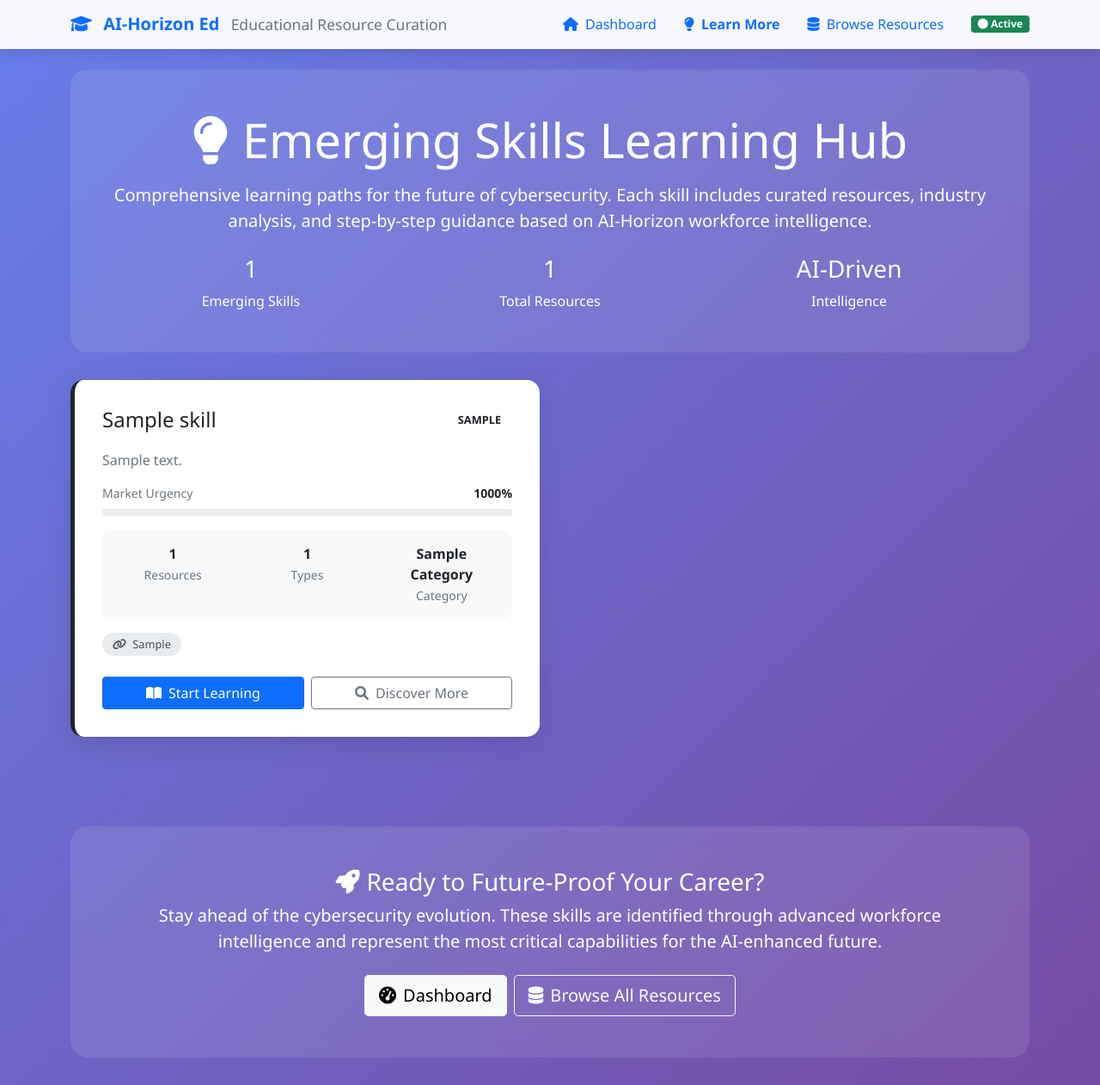
After one commit to lafintiger/ai-horizon-ed-platform, a Python web app: template aih_edu/templates/skills_overview.html in a window 1280 px wide. The commit adds this page. Shown: the whole page at 86% size. Run offline with Jinja, Linux system fonts and the light colour scheme; the template is opened without the code that fills it: most values are stand-ins (such as "Sample title", 1, 10 or a date in 2020).

Commit message:
Add comprehensive Skills Overview page and consistent navigation
✨ NEW FEATURES:
- Added /skills route - comprehensive 'Learn More' hub showing all emerging skills
- Beautiful skills overview page with resource counts, urgency indicators, and progress bars
- Each skill card shows: urgency score, resource count, resource types, and learning actions

🎨 IMPROVED NAVIGATION:
- Consistent top navigation across all pages: Dashboard | Learn More | Browse Resources
- Dashboard highlights current page, Skills Overview shows as 'Learn More'
- Database Browser shows active Browse Resources section
- All templates now have unified navigation experience

📊 ENHANCED UX:
- Skills Overview shows total stats: skills count, resources found, AI-driven intelligence
- Interactive skill cards with hover effects and color-coded urgency borders
- Progress bars for market urgency visualization
- Direct 'Start Learning' and 'Discover More' actions per skill
- Comprehensive call-to-action section encouraging career future-proofing

🔗 SEAMLESS FLOW:
- Dashboard -> Learn More -> Individual Skills -> Browse Resources
- Users can navigate from overview to detailed skill pages to resource discovery
- Transforms platform into comprehensive learning ecosystem

```diff
--- /dev/null
+++ b/aih_edu/templates/skills_overview.html
@@ -0,0 +1,329 @@
+<!DOCTYPE html>
+<html lang="en">
+<head>
+    <meta charset="UTF-8">
+    <meta name="viewport" content="width=device-width, initial-scale=1.0">
+    <title>Skills Overview - AI-Horizon Ed</title>
+    <link href="https://cdn.jsdelivr.net/npm/bootstrap@5.1.3/dist/css/bootstrap.min.css" rel="stylesheet">
+    <link href="https://cdnjs.cloudflare.com/ajax/libs/font-awesome/6.0.0/css/all.min.css" rel="stylesheet">
+    <style>
+        body {
+            font-family: 'Segoe UI', Tahoma, Geneva, Verdana, sans-serif;
+            background: linear-gradient(135deg, #667eea 0%, #764ba2 100%);
+            min-height: 100vh;
+        }
+
+        .main-header {
+            background: rgba(255, 255, 255, 0.95);
+            backdrop-filter: blur(10px);
+            border-bottom: 1px solid rgba(255, 255, 255, 0.2);
+            box-shadow: 0 4px 15px rgba(0, 0, 0, 0.1);
+        }
+
+        .hero-section {
+            background: rgba(255, 255, 255, 0.1);
+            backdrop-filter: blur(10px);
+            border-radius: 20px;
+            padding: 3rem;
+            margin-bottom: 2rem;
+            color: white;
+            text-align: center;
+        }
+
+        .skill-overview-card {
+            background: white;
+            border-radius: 15px;
+            padding: 2rem;
+            margin-bottom: 2rem;
+            box-shadow: 0 10px 30px rgba(0, 0, 0, 0.1);
+            border-left: 5px solid;
+            transition: transform 0.3s ease, box-shadow 0.3s ease;
+        }
+
+        .skill-overview-card:hover {
+            transform: translateY(-5px);
+            box-shadow: 0 15px 40px rgba(0, 0, 0, 0.15);
+        }
+
+        .skill-overview-card.critical { border-left-color: #dc3545; }
+        .skill-overview-card.rising { border-left-color: #fd7e14; }
+        .skill-overview-card.emerging { border-left-color: #198754; }
+        .skill-overview-card.stable { border-left-color: #6c757d; }
+
+        .urgency-badge {
+            font-size: 0.8rem;
+            font-weight: bold;
+            padding: 0.3rem 0.8rem;
+            border-radius: 20px;
+            text-transform: uppercase;
+        }
+
+        .urgency-critical { background: #dc3545; color: white; }
+        .urgency-rising { background: #fd7e14; color: white; }
+        .urgency-emerging { background: #198754; color: white; }
+        .urgency-stable { background: #6c757d; color: white; }
+
+        .resource-types {
+            display: flex;
+            flex-wrap: wrap;
+            gap: 0.5rem;
+            margin-top: 1rem;
+        }
+
+        .resource-type-badge {
+            background: #e9ecef;
+            color: #495057;
+            padding: 0.25rem 0.75rem;
+            border-radius: 15px;
+            font-size: 0.8rem;
+        }
+
+        .stats-row {
+            background: #f8f9fa;
+            border-radius: 10px;
+            padding: 1rem;
+            margin-top: 1rem;
+        }
+
+        .urgency-progress {
+            height: 8px;
+            background: #e9ecef;
+            border-radius: 4px;
+            overflow: hidden;
+            margin-top: 0.5rem;
+        }
+
+        .urgency-fill {
+            height: 100%;
+            transition: width 0.3s ease;
+        }
+
+        .urgency-fill.critical { background: #dc3545; }
+        .urgency-fill.rising { background: #fd7e14; }
+        .urgency-fill.emerging { background: #198754; }
+        .urgency-fill.stable { background: #6c757d; }
+
+        .action-buttons {
+            margin-top: 1.5rem;
+        }
+    </style>
+</head>
+<body>
+    <!-- Header -->
+    <nav class="navbar navbar-expand-lg main-header">
+        <div class="container">
+            <a class="navbar-brand" href="/">
+                <i class="fas fa-graduation-cap text-primary me-2"></i>
+                <strong>AI-Horizon Ed</strong>
+                <small class="text-muted ms-2">Educational Resource Curation</small>
+            </a>
+            <div class="navbar-nav ms-auto d-flex flex-row align-items-center">
+                <a href="/" class="nav-link me-3">
+                    <i class="fas fa-home me-1"></i> Dashboard
+                </a>
+                <a href="/skills" class="nav-link me-3 fw-bold text-primary">
+                    <i class="fas fa-lightbulb me-1"></i> Learn More
+                </a>
+                <a href="/database" class="nav-link me-3" target="_blank">
+                    <i class="fas fa-database me-1"></i> Browse Resources
+                </a>
+                <span class="badge bg-success ms-2">
+                    <i class="fas fa-circle"></i> Active
+                </span>
+            </div>
+        </div>
+    </nav>
+
+    <div class="container mt-4">
+        <!-- Hero Section -->
+        <div class="hero-section">
+            <h1 class="display-4 mb-3">
+                <i class="fas fa-lightbulb me-3"></i>Emerging Skills Learning Hub
+            </h1>
+            <p class="lead">
+                Comprehensive learning paths for the future of cybersecurity. Each skill includes curated resources,
+                industry analysis, and step-by-step guidance based on AI-Horizon workforce intelligence.
+            </p>
+            <div class="row text-center mt-4">
+                <div class="col-md-4">
+                    <h3>{{ skills | length }}</h3>
+                    <p class="mb-0">Emerging Skills</p>
+                </div>
+                <div class="col-md-4">
+                    <h3>{{ skills | sum(attribute='resource_count') }}</h3>
+                    <p class="mb-0">Total Resources</p>
+                </div>
+                <div class="col-md-4">
+                    <h3>AI-Driven</h3>
+                    <p class="mb-0">Intelligence</p>
+                </div>
+            </div>
+        </div>
+
+        <!-- Skills Overview -->
+        <div class="row">
+            {% if skills %}
+                {% for skill in skills %}
+                <div class="col-lg-6 mb-4">
+                    <div class="skill-overview-card {{ skill.demand_trend }}">
+                        <div class="d-flex justify-content-between align-items-start mb-3">
+                            <h4 class="mb-1">
+                                <a href="/skill/{{ skill.skill_name.lower().replace(' ', '-') }}" class="text-decoration-none text-dark">
+                                    {{ skill.skill_name }}
+                                </a>
+                            </h4>
+                            <span class="urgency-badge urgency-{{ skill.demand_trend }}">
+                                {{ skill.demand_trend }}
+                            </span>
+                        </div>
+
+                        <p class="text-muted mb-3">{{ skill.description }}</p>
+
+                        <!-- Urgency Progress -->
+                        <div class="mb-3">
+                            <div class="d-flex justify-content-between align-items-center mb-1">
+                                <small class="text-muted">Market Urgency</small>
+                                <small class="fw-bold">{{ (skill.urgency_score * 100) | round | int }}%</small>
+                            </div>
+                            <div class="urgency-progress">
+                                <div class="urgency-fill {{ skill.demand_trend }}" style="width: {{ (skill.urgency_score * 100) | round | int }}%"></div>
+                            </div>
+                        </div>
+
+                        <!-- Stats Row -->
+                        <div class="stats-row">
+                            <div class="row text-center">
+                                <div class="col-4">
+                                    <strong>{{ skill.resource_count }}</strong>
+                                    <br>
+                                    <small class="text-muted">Resources</small>
+                                </div>
+                                <div class="col-4">
+                                    <strong>{{ skill.resource_types | length }}</strong>
+                                    <br>
+                                    <small class="text-muted">Types</small>
+                                </div>
+                                <div class="col-4">
+                                    <strong>{{ skill.category.replace('_', ' ').title() }}</strong>
+                                    <br>
+                                    <small class="text-muted">Category</small>
+                                </div>
+                            </div>
+                        </div>
+
+                        <!-- Resource Types -->
+                        {% if skill.resource_types %}
+                        <div class="resource-types">
+                            {% for resource_type in skill.resource_types %}
+                            <span class="resource-type-badge">
+                                <i class="fas fa-{% if resource_type == 'youtube_video' %}play{% elif resource_type == 'online_course' %}graduation-cap{% elif resource_type == 'documentation' %}file-alt{% else %}link{% endif %} me-1"></i>
+                                {{ resource_type.replace('_', ' ').title() }}
+                            </span>
+                            {% endfor %}
+                        </div>
+                        {% endif %}
+
+                        <!-- Action Buttons -->
+                        <div class="action-buttons">
+                            <div class="d-grid gap-2 d-md-flex">
+                                <a href="/skill/{{ skill.skill_name.lower().replace(' ', '-') }}" class="btn btn-primary flex-fill">
+                                    <i class="fas fa-book-open me-2"></i>Start Learning
+                                </a>
+                                <button class="btn btn-outline-secondary flex-fill" onclick="discoverResources('{{ skill.skill_name }}')">
+                                    <i class="fas fa-search me-2"></i>Discover More
+                                </button>
+                            </div>
+                        </div>
+                    </div>
+                </div>
+                {% endfor %}
+            {% else %}
+                <div class="col-12">
+                    <div class="text-center text-white p-5">
+                        <i class="fas fa-search fa-4x mb-4"></i>
+                        <h3>No Skills Found</h3>
+                        <p class="lead">No emerging skills have been identified yet.</p>
+                        <a href="/" class="btn btn-light btn-lg">
+                            <i class="fas fa-home me-2"></i>Back to Dashboard
+                        </a>
+                    </div>
+                </div>
+            {% endif %}
+        </div>
+
+        <!-- Call to Action -->
+        <div class="row mt-5">
+            <div class="col-12">
+                <div class="hero-section text-center">
+                    <h3><i class="fas fa-rocket me-2"></i>Ready to Future-Proof Your Career?</h3>
+                    <p class="lead mb-4">
+                        Stay ahead of the cybersecurity evolution. These skills are identified through advanced
+                        workforce intelligence and represent the most critical capabilities for the AI-enhanced future.
+                    </p>
+                    <div class="d-grid gap-2 d-md-flex justify-content-md-center">
+                        <a href="/" class="btn btn-light btn-lg">
+                            <i class="fas fa-tachometer-alt me-2"></i>Dashboard
+                        </a>
+                        <a href="/database" class="btn btn-outline-light btn-lg" target="_blank">
+                            <i class="fas fa-database me-2"></i>Browse All Resources
+                        </a>
+                    </div>
+                </div>
+            </div>
+        </div>
+    </div>
+
+    <script src="https://cdn.jsdelivr.net/npm/bootstrap@5.1.3/dist/js/bootstrap.bundle.min.js"></script>
+
+    <!-- Discovery functionality -->
+    <script>
+        async function discoverResources(skillName) {
+            try {
+                // Start discovery
+                const response = await fetch(`/api/discover/${encodeURIComponent(skillName)}`);
+                const data = await response.json();
+
+                if (data.task_id) {
+                    // Show loading state
+                    const button = event.target;
+                    const originalText = button.innerHTML;
+                    button.innerHTML = '<i class="fas fa-spinner fa-spin me-2"></i>Discovering...';
+                    button.disabled = true;
+
+                    // Poll for results
+                    const pollInterval = setInterval(async () => {
+                        try {
+                            const statusResponse = await fetch(`/api/discover/status/${data.task_id}`);
+                            const statusData = await statusResponse.json();
+
+                            if (statusData.status === 'completed') {
+                                clearInterval(pollInterval);
+                                button.innerHTML = '<i class="fas fa-check me-2"></i>Discovered!';
+                                setTimeout(() => {
+                                    button.innerHTML = originalText;
+                                    button.disabled = false;
+                                    // Refresh the page to show updated resource counts
+                                    location.reload();
+                                }, 2000);
+                            } else if (statusData.status === 'failed') {
+                                clearInterval(pollInterval);
+                                button.innerHTML = '<i class="fas fa-exclamation-triangle me-2"></i>Failed';
+                                setTimeout(() => {
+                                    button.innerHTML = originalText;
+                                    button.disabled = false;
+                                }, 3000);
+                            }
+                        } catch (e) {
+                            clearInterval(pollInterval);
+                            button.innerHTML = originalText;
+                            button.disabled = false;
+                        }
+                    }, 2000);
+                }
+            } catch (error) {
+                console.error('Discovery failed:', error);
+            }
+        }
+    </script>
+</body>
+</html>
```
Also changed, not shown: aih_edu/app.py (+33 -0 lines), aih_edu/templates/dashboard.html (+11 -5 lines), aih_edu/templates/database_browser.html (+10 -4 lines), aih_edu/templates/skill_detail.html (+8 -5 lines), aih_edu/templates/skill_not_found.html (+14 -8 lines).
